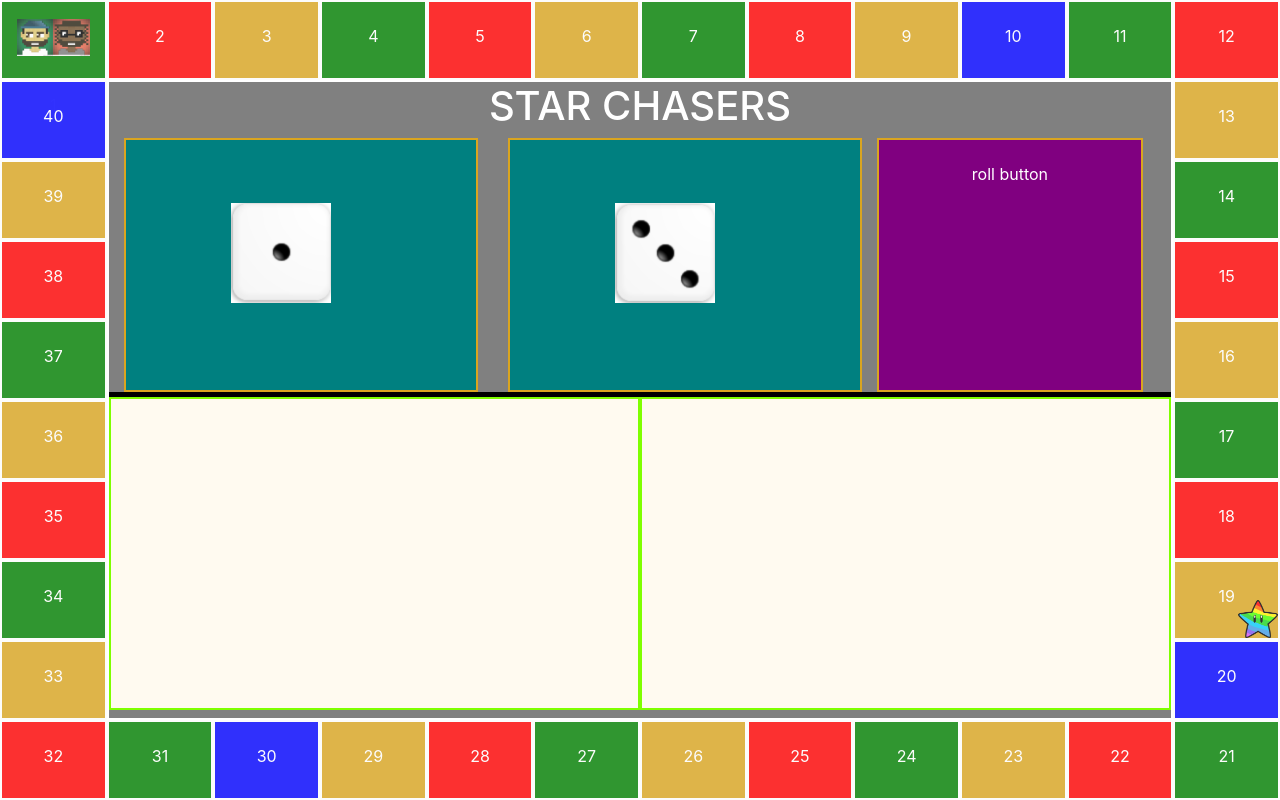
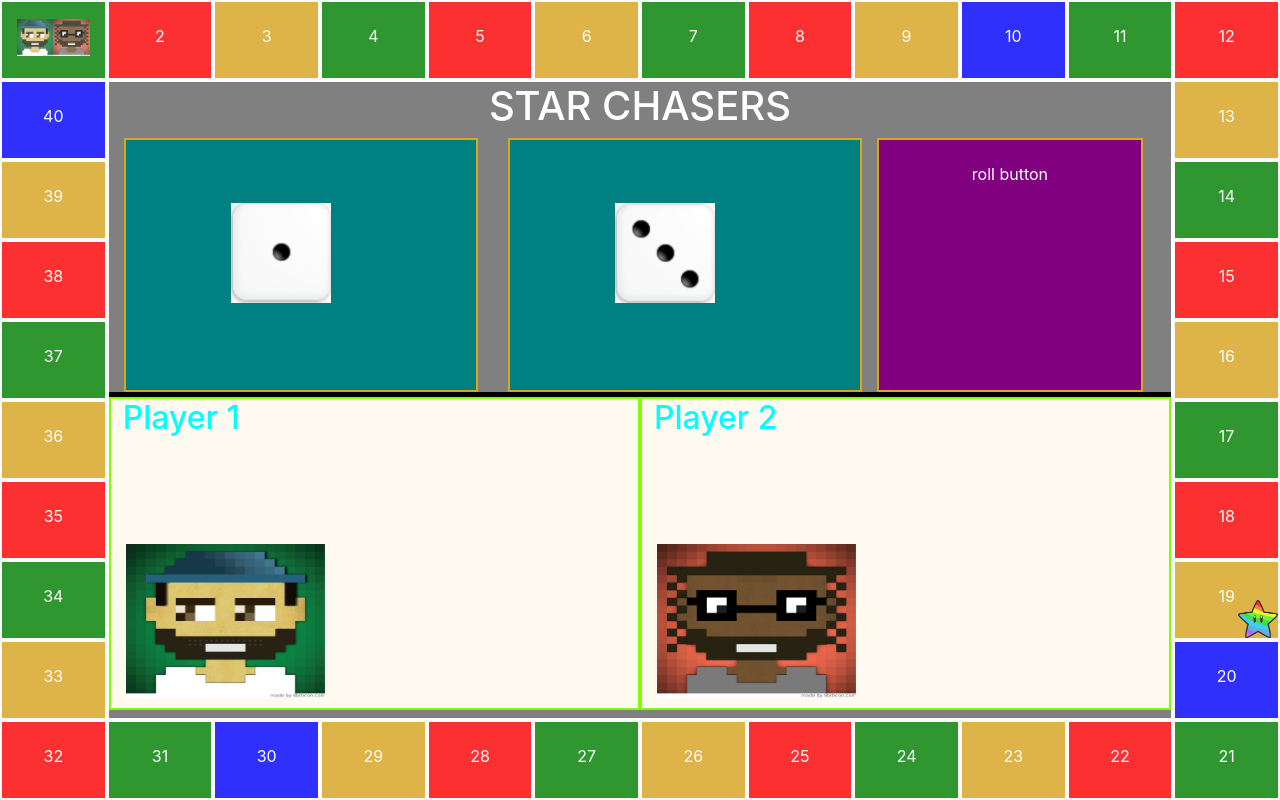
Before and after one commit to billy-zeng/project-zero, a plain HTML site: page index.html in a window 1280 px wide. Drawn offline with nearby package versions, Linux system fonts and the light colour scheme.

Commit message:
Display player avatars on the scoreboard hardcoded

```diff
--- a/css/styles.css
+++ b/css/styles.css
@@ -18,6 +18,7 @@ body {
 	background-color: grey;
 	height: 80vh;
 	border: 2px solid white;
+	z-index: 2;
 }
 
 .green {
@@ -88,7 +89,22 @@ body {
 .pIcon {
 	max-height: 50%;
 	max-width: 50%;
-	overflow: hidden;
+	/*overflow: hidden;*/
+}
+
+.avatar {
+	position: relative;
+	height: 100%;
+	max-width: 40%;
+}
+
+.pAvatar {
+	height: 50%;
+	width: 100%;
+	position: absolute;
+	left: 0;
+	bottom: 0;
+	margin-bottom: 10px;
 }
 
 #diceboard {
@@ -128,7 +144,15 @@ body {
 	left: 30%;
 }
 
-.score {
+.scorecard {
 	background-color: floralwhite;
 	border: 2px solid chartreuse;
+	position: relative;
 }
+
+h2{
+	color: cyan;
+	left: 0;
+	position: absolute;
+	margin-left: 12px;
+}
--- a/index.html
+++ b/index.html
@@ -42,8 +42,18 @@
 				</section>
 				<!-- <h1>Scoreboard</h1> -->
 				<section id="scoreboard" class="row">
-					<div id="p1__scoreboard" class="col-6 score"></div>
-					<div id="p2__scoreboard" class="col-6 score"></div>
+					<div id="p1__card" class="col-6 scorecard">
+						<h2 id="player1__title">Player 1</h2>
+						<div id="player1__avatar" class="avatar">
+							<img class="pAvatar" src="images/icon0.jpg">
+						</div>
+					</div>
+					<div id="p2__card" class="col-6 scorecard">
+						<h2 id="player2__title">Player 2</h2>
+						<div id="player2__avatar" class="avatar">
+							<img class="pAvatar" src="images/icon2.jpg">
+						</div>
+					</div>
 				</section>
 			</section>
 			<div class="col-1 yellow"> 13 </div>
--- a/js/app.js
+++ b/js/app.js
@@ -125,7 +125,7 @@ const player1 = {
 	},
 
 	landOnGreen(){
-		const advanceSpaces = Math.floor(Math.random()*3 + 1);
+		const advanceSpaces = Math.floor(Math.random()*2 + 1);
 		const newPosition = this.currentPosition + advanceSpaces;
 		while(this.currentPosition < newPosition){
 			this.currentPosition++;
@@ -136,10 +136,11 @@ const player1 = {
 		if(this.currentPosition > 40){
 			this.currentPosition = this.currentPosition % 40;
 		}
+		console.log(`${this.character} advanced ${advanceSpaces} spaces`);
 	},
 
 	landOnRed(){
-		const moveBackSpaces = Math.floor(Math.random()*3 + 1);
+		const moveBackSpaces = Math.floor(Math.random()*2 + 1);
 		this.currentPosition -= moveBackSpaces;
 		if(this.currentPosition === 0){
 			this.currentPosition = 40;
@@ -147,11 +148,13 @@ const player1 = {
 		let positionString = this.currentPosition.toString();
 		$('#p1Icon').parent().remove();
 		$(`div:contains( ${positionString} )`).prepend(this.charIcon);
+		console.log(`${this.character} moved back ${moveBackSpaces} spaces`);
 	},
 
 	landOnYellow(){
-		const gainedCoins = Math.floor(Math.random()*6 + 1);
+		const gainedCoins = Math.floor(Math.random()*5 + 1);
 		this.coinCount += gainedCoins;
+		console.log(`${this.character} gained ${gainedCoins} coins`);
 	},
 
 	// Full move; run this when player clicks roll button
@@ -166,6 +169,7 @@ const player1 = {
 		if(this.currentPosition > 40){
 			this.currentPosition = this.currentPosition % 40;
 		}
+		console.log(`landed on ${this.currentPosition}`);
 		this.checkColor();
 		console.log(this.currentPosition); // testing purposes
 	},
@@ -253,6 +257,7 @@ const player2 = {
 		if(this.currentPosition > 40){
 			this.currentPosition = this.currentPosition % 40;
 		}
+		console.log(`${this.character} advanced ${advanceSpaces} spaces`);
 	},
 
 	landOnRed(){
@@ -264,11 +269,13 @@ const player2 = {
 		let positionString = this.currentPosition.toString();
 		$('#p2Icon').parent().remove();
 		$(`div:contains( ${positionString} )`).prepend(this.charIcon);
+		console.log(`${this.character} moved back ${moveBackSpaces} spaces`);
 	},
 
 	landOnYellow(){
-		const gainedCoins = Math.floor(Math.random()*6 + 1);
+		const gainedCoins = Math.floor(Math.random()*5 + 1);
 		this.coinCount += gainedCoins;
+		console.log(`${this.character} gained ${gainedCoins} coins`);
 	},
 
 	// Full move; run this when player clicks roll button
@@ -283,6 +290,7 @@ const player2 = {
 		if(this.currentPosition > 40){
 			this.currentPosition = this.currentPosition % 40;
 		}
+		console.log(`landed on ${this.currentPosition}`);
 		this.checkColor();
 		console.log(this.currentPosition); // testing purposes
 	},
```
